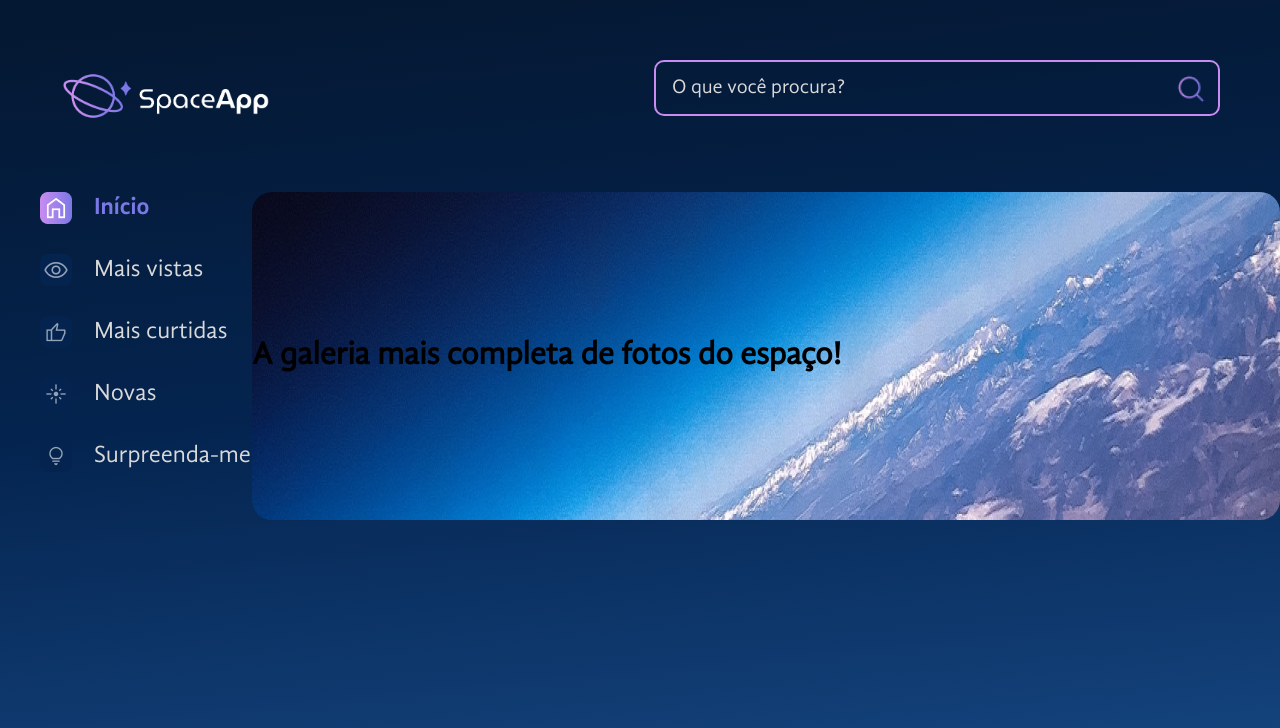
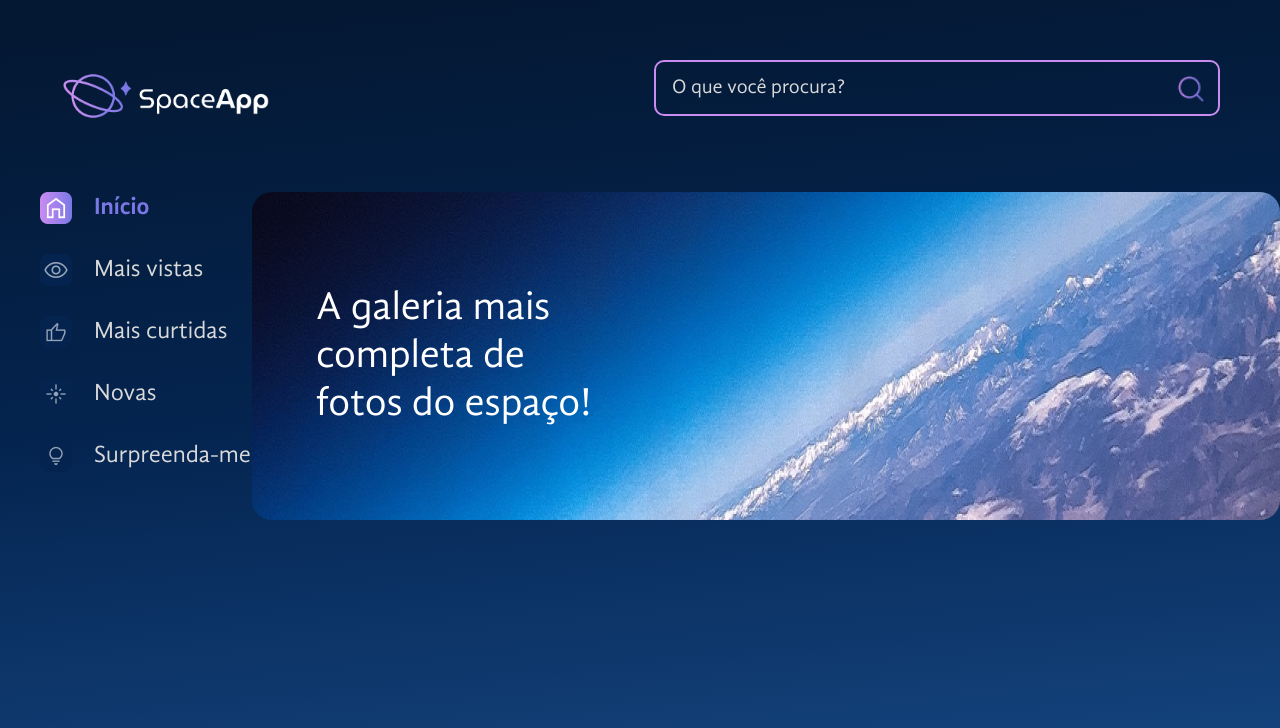
Before and after one commit to SamillyNunes/space-app, a React (Vite) app: page / in a window 1280 px wide. Shown: the top 728 px of the page. Built offline with nearby package versions, Linux system fonts and the light colour scheme.

Commit message:
chore: title inside banner styled

```diff
--- a/src/components/Banner/index.jsx
+++ b/src/components/Banner/index.jsx
@@ -1,7 +1,7 @@
 import styled from "styled-components";
 
 const FigureStyled = styled.figure`
-    background-image: ${props => `url(${props.$backgroundImage})`};
+  background-image: ${(props) => `url(${props.$backgroundImage})`};
   background-repeat: no-repeat;
   background-size: cover;
   display: flex;
@@ -13,12 +13,21 @@ const FigureStyled = styled.figure`
   max-width: 100%;
 `;
 
-const Banner = ({title, backgroundImg}) => {
+const TitleStyled = styled.h1`
+  font-weight: 400;
+  font-size: 40px;
+  line-height: 48px;
+  color: #fff;
+  max-width: 300px;
+  padding: 0 64px;
+`;
+
+const Banner = ({ title, backgroundImg }) => {
   return (
-        <FigureStyled $backgroundImage={backgroundImg} >
-            <h1>{title}</h1>
+    <FigureStyled $backgroundImage={backgroundImg}>
+      <TitleStyled>{title}</TitleStyled>
     </FigureStyled>
   );
-}
+};
 
 export default Banner;
```
Lines whose indentation alone changed are shown as unchanged.
